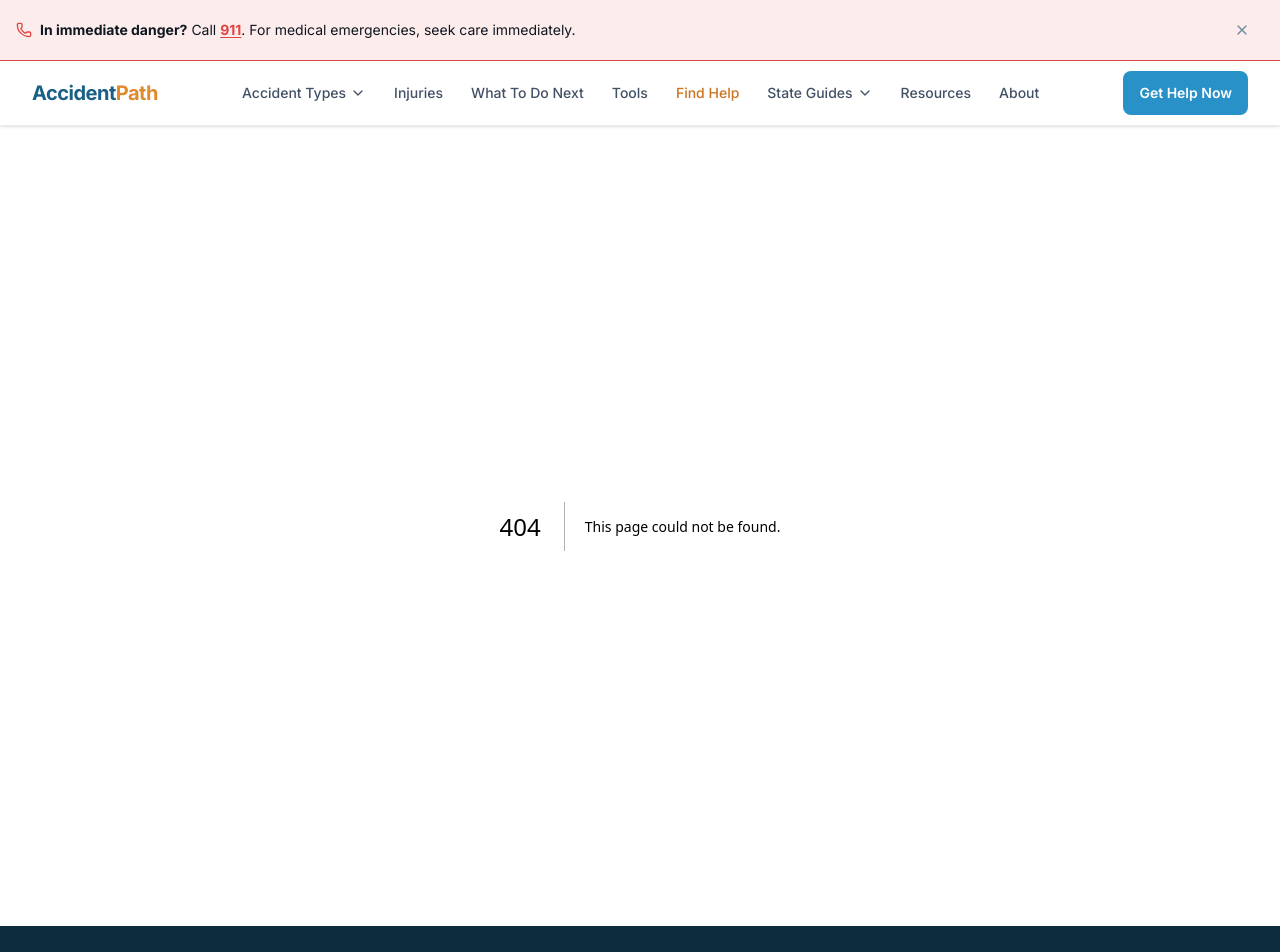
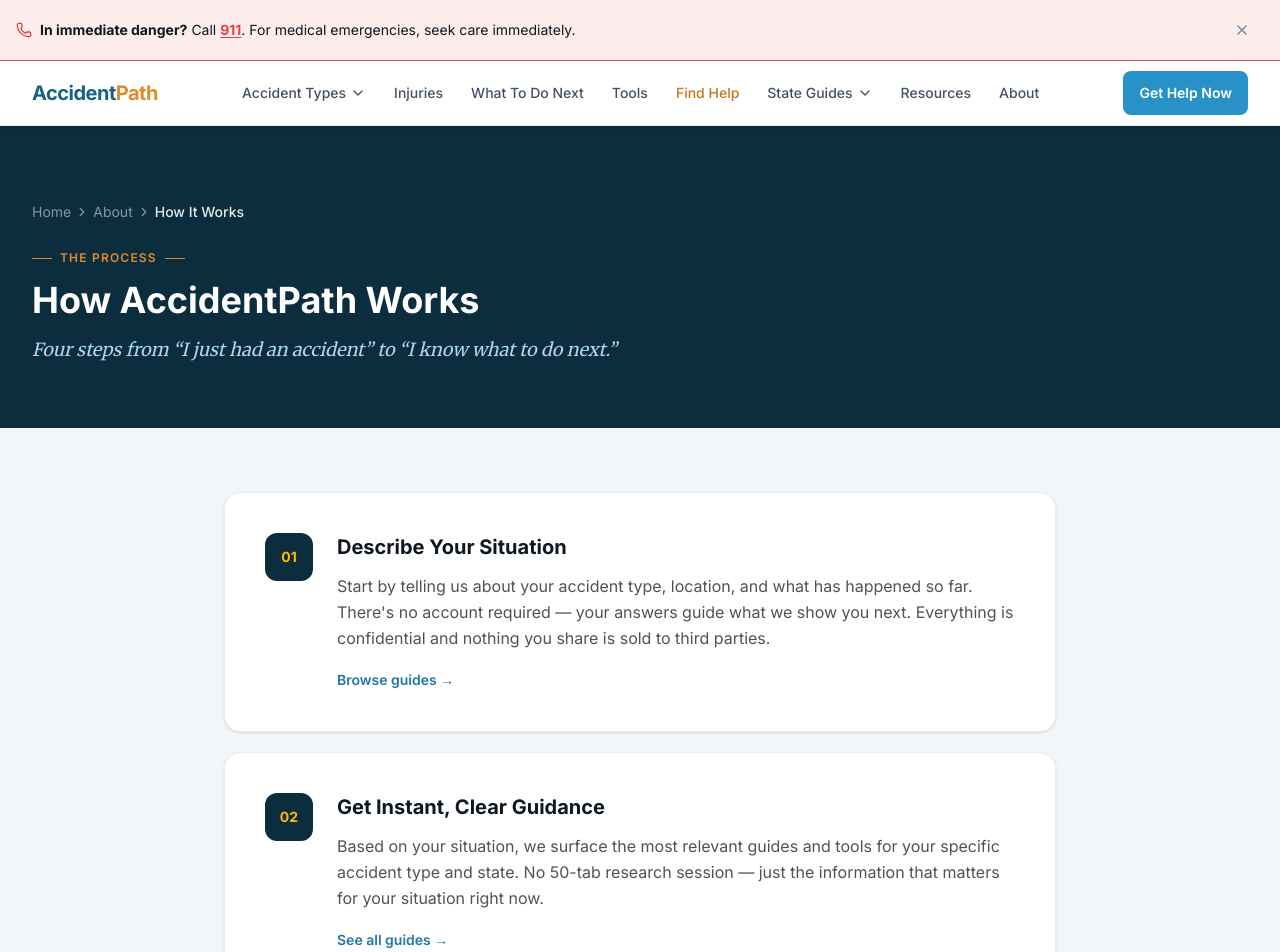
Before and after one commit to the-comet-companies/accident-path, a Next.js app: page /about/how-it-works in a window 1280 px wide. Before the commit this address had no page. Shown: the top 952 px of the page. Built offline with nearby package versions, Linux system fonts and the light colour scheme.

Commit message:
feat: add /about/how-it-works page

```diff
--- /dev/null
+++ b/app/about/how-it-works/page.tsx
@@ -0,0 +1,103 @@
+import Link from 'next/link'
+import { Breadcrumb } from '@/components/layout/Breadcrumb'
+import { buildMetaTags } from '@/components/seo/MetaTags'
+
+export const metadata = buildMetaTags({
+  title: 'How AccidentPath Works — Step-by-Step Guide',
+  description:
+    'AccidentPath walks you through your next steps after an accident: clear guidance, free tools, and optional attorney connections in California and Arizona.',
+  canonical: '/about/how-it-works',
+})
+
+const STEPS = [
+  {
+    number: '01',
+    title: 'Describe Your Situation',
+    body: "Start by telling us about your accident type, location, and what has happened so far. There's no account required — your answers guide what we show you next. Everything is confidential and nothing you share is sold to third parties.",
+    cta: { label: 'Browse guides', href: '/guides' },
+  },
+  {
+    number: '02',
+    title: 'Get Instant, Clear Guidance',
+    body: "Based on your situation, we surface the most relevant guides and tools for your specific accident type and state. No 50-tab research session — just the information that matters for your situation right now.",
+    cta: { label: 'See all guides', href: '/guides' },
+  },
+  {
+    number: '03',
+    title: 'Use Our Free Tools',
+    body: 'Our interactive tools help you take concrete action: collect evidence, estimate lost wages, check your statute of limitations deadline, prepare for insurance calls, and document your injuries and treatment. Free, no login required.',
+    cta: { label: 'See all tools', href: '/tools' },
+  },
+  {
+    number: '04',
+    title: 'Connect With a Qualified Attorney (If You Want To)',
+    body: "If your situation may benefit from legal help, we can connect you with attorneys who typically handle matters like yours in your state. This is optional — we'll never pressure you. And we'll always tell you what type of attorney to look for, even if you'd rather find one on your own.",
+    cta: { label: 'Get free guidance', href: '/find-help' },
+  },
+]
+
+export default function HowItWorksPage() {
+  return (
+    <div className="bg-surface-page min-h-screen">
+      <div className="bg-primary-900 py-12 lg:py-16">
+        <div className="max-w-7xl mx-auto px-4 sm:px-6 lg:px-8">
+          <Breadcrumb
+            items={[{ label: 'About', href: '/about' }, { label: 'How It Works' }]}
+            variant="dark"
+          />
+          <div className="flex items-center gap-2 text-amber-500 text-xs font-semibold uppercase tracking-widest font-sans mt-4 mb-3">
+            <span className="w-5 h-px bg-amber-500 shrink-0" aria-hidden="true" />
+            The Process
+            <span className="w-5 h-px bg-amber-500 shrink-0" aria-hidden="true" />
+          </div>
+          <h1 className="font-sans font-bold text-3xl sm:text-4xl text-white leading-tight">
+            How AccidentPath Works
+          </h1>
+          <p className="mt-3 font-serif italic text-primary-200 text-lg max-w-2xl leading-relaxed">
+            Four steps from &ldquo;I just had an accident&rdquo; to &ldquo;I know what to do next.&rdquo;
+          </p>
+        </div>
+      </div>
+
+      <div className="max-w-4xl mx-auto px-4 sm:px-6 lg:px-8 py-12 lg:py-16">
+        <div className="flex flex-col gap-5">
+          {STEPS.map((step) => (
+            <div
+              key={step.number}
+              className="bg-surface-card rounded-2xl shadow-sm border border-neutral-100 p-8 lg:p-10"
+            >
+              <div className="flex gap-6 items-start">
+                <div className="shrink-0 w-12 h-12 rounded-xl bg-primary-900 flex items-center justify-center">
+                  <span className="font-sans font-bold text-amber-400 text-sm">{step.number}</span>
+                </div>
+                <div className="flex-1 min-w-0">
+                  <h2 className="font-sans font-bold text-xl text-neutral-950 mb-3">{step.title}</h2>
+                  <p className="font-sans text-neutral-600 leading-relaxed mb-4">{step.body}</p>
+                  <Link
+                    href={step.cta.href}
+                    className="inline-flex items-center gap-1 text-sm font-semibold font-sans text-primary-600 hover:text-primary-700 transition-colors"
+                  >
+                    {step.cta.label} →
+                  </Link>
+                </div>
+              </div>
+            </div>
+          ))}
+        </div>
+
+        <div className="mt-8 bg-surface-card rounded-2xl border border-neutral-100 p-8 text-center">
+          <p className="font-sans text-neutral-500 text-sm mb-5 max-w-lg mx-auto">
+            This information is for educational purposes only and does not constitute legal advice.
+            Use of AccidentPath does not create an attorney-client relationship.
+          </p>
+          <Link
+            href="/find-help"
+            className="inline-flex items-center gap-2 bg-primary-600 hover:bg-primary-700 text-white font-sans font-semibold text-sm px-6 py-3 rounded-xl transition-colors"
+          >
+            Get Free Guidance →
+          </Link>
+        </div>
+      </div>
+    </div>
+  )
+}
```
